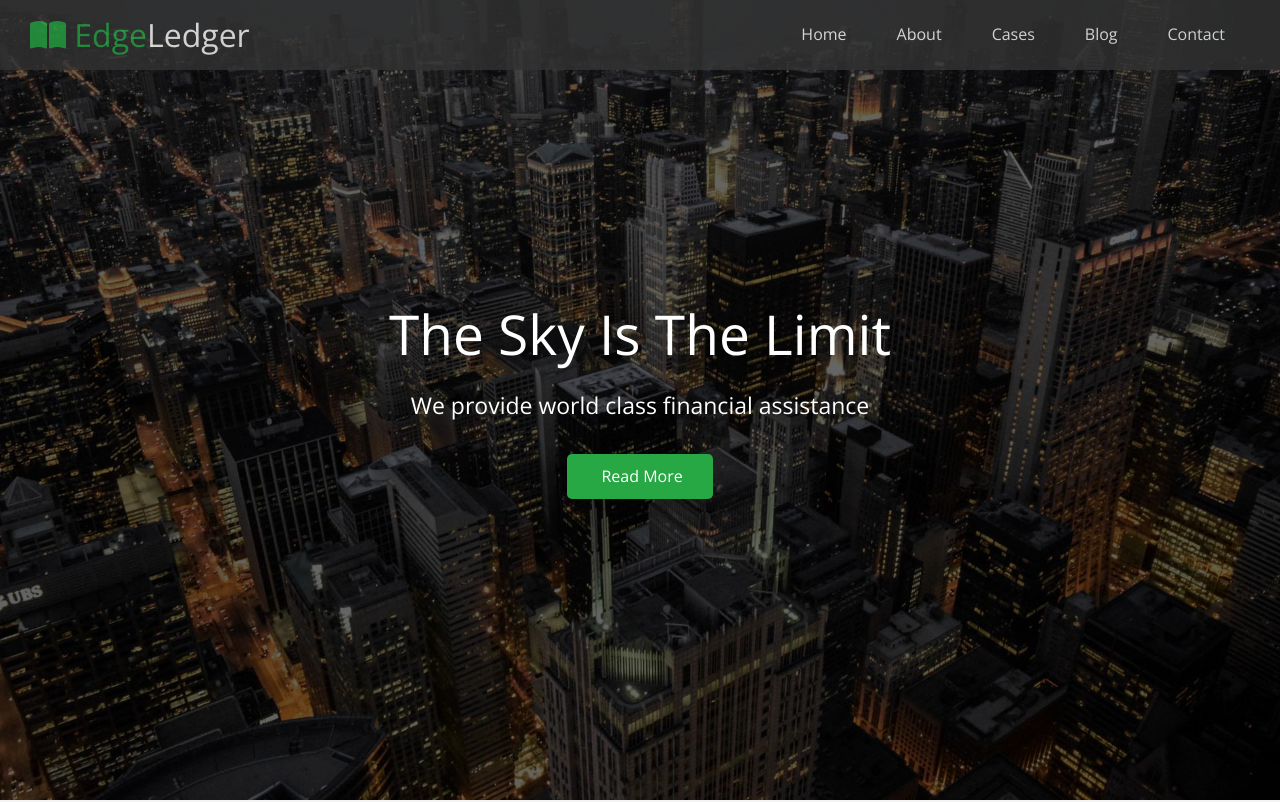
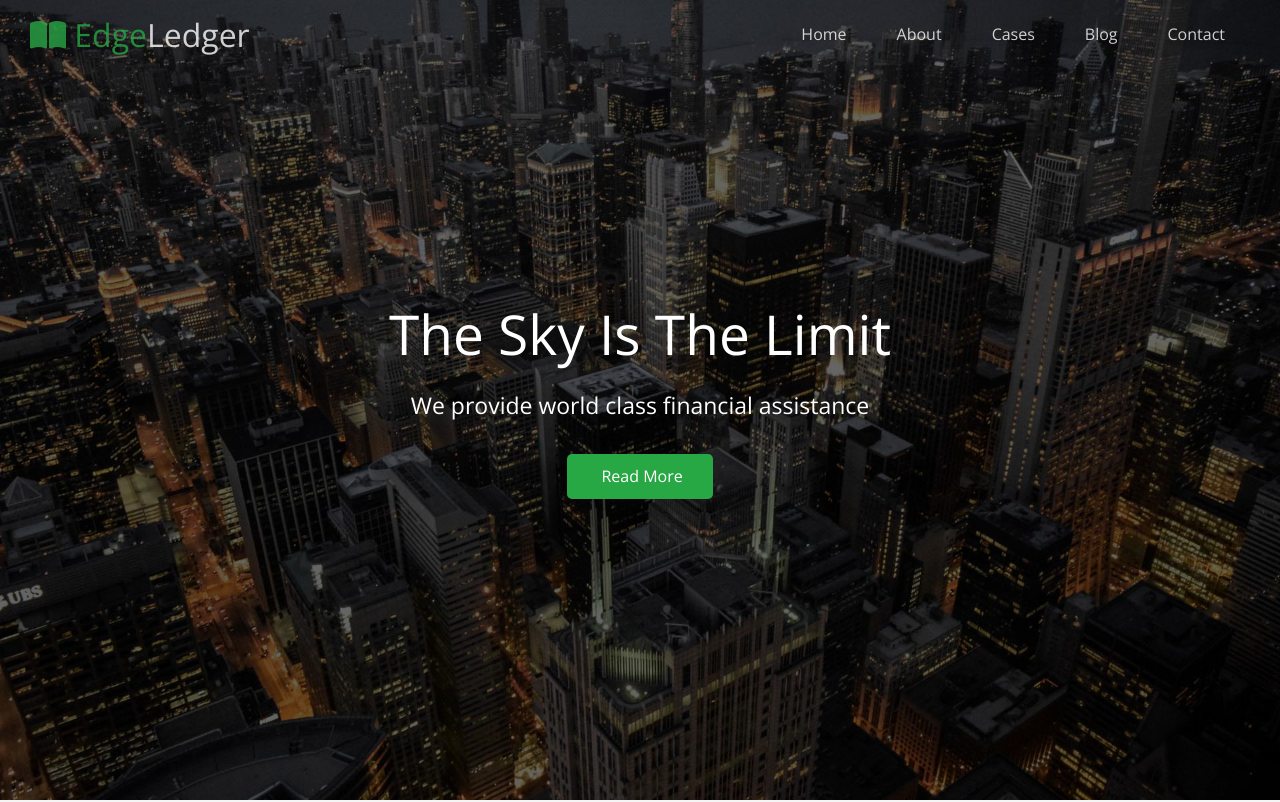
Before and after one commit to cjilbert504/edge_ledger, a plain HTML site: page index.html in a window 1280 px wide. Shown: the top 802 px of the page. Drawn offline with nearby package versions, Linux system fonts and the light colour scheme; some icons are missing.

Commit message:
Finish site

```diff
--- a/css/style.css
+++ b/css/style.css
@@ -48,6 +48,11 @@ img {
 	position: fixed;
 	top: 0px;
 	padding: 0 30px;
+	transition: 0.5s;
+}
+
+.navbar.top {
+	background: transparent;
 }
 
 .navbar a {
--- a/index.html
+++ b/index.html
@@ -3,6 +3,7 @@
 <head>
 	<meta charset="UTF-8">
 	<meta name="viewport" content="width=device-width, initial-scale=1.0">
+	<link rel="shortcut icon" type="image/x-icon" href="/favicon.ico">
 	<script src="https://kit.fontawesome.com/cc2355c3d3.js" crossorigin="anonymous"></script>
 	<link rel="stylesheet" href="css/utilities.css">
 	<link rel="stylesheet" href="css/style.css">
@@ -10,7 +11,7 @@
 </head>
 <body id="home">
 	<header class="hero">
-		<div id="navbar" class="navbar">
+		<div id="navbar" class="navbar top">
 			<h1 class="logo">
 				 <span class="text-primary"><i class="fas fa-book-open"></i> Edge</span>Ledger
 			</h1>
@@ -194,5 +195,26 @@
 		</div>
 		<p>Copyright &copy; 2020 - EdgeLedger</p>
 	</footer>
+
+	<script>
+		const navbar = document.getElementById('navbar');
+		let scrolled = false;
+
+		window.onscroll = function() {
+			if(window.pageYOffset > 100) {
+				navbar.classList.remove('top');
+				if(!scrolled) {
+					navbar.style.transform = 'translateY(-70)';
+				}
+				setTimeout(function() {
+					navbar.style.transform = 'translateY(0)';
+					scrolled = true;
+				}, 200);
+			} else {
+				navbar.classList.add('top');
+				scrolled = false;
+			}
+		}
+	</script>
 </body>
 </html>
```
Also changed, not shown: favicon.ico (added).
